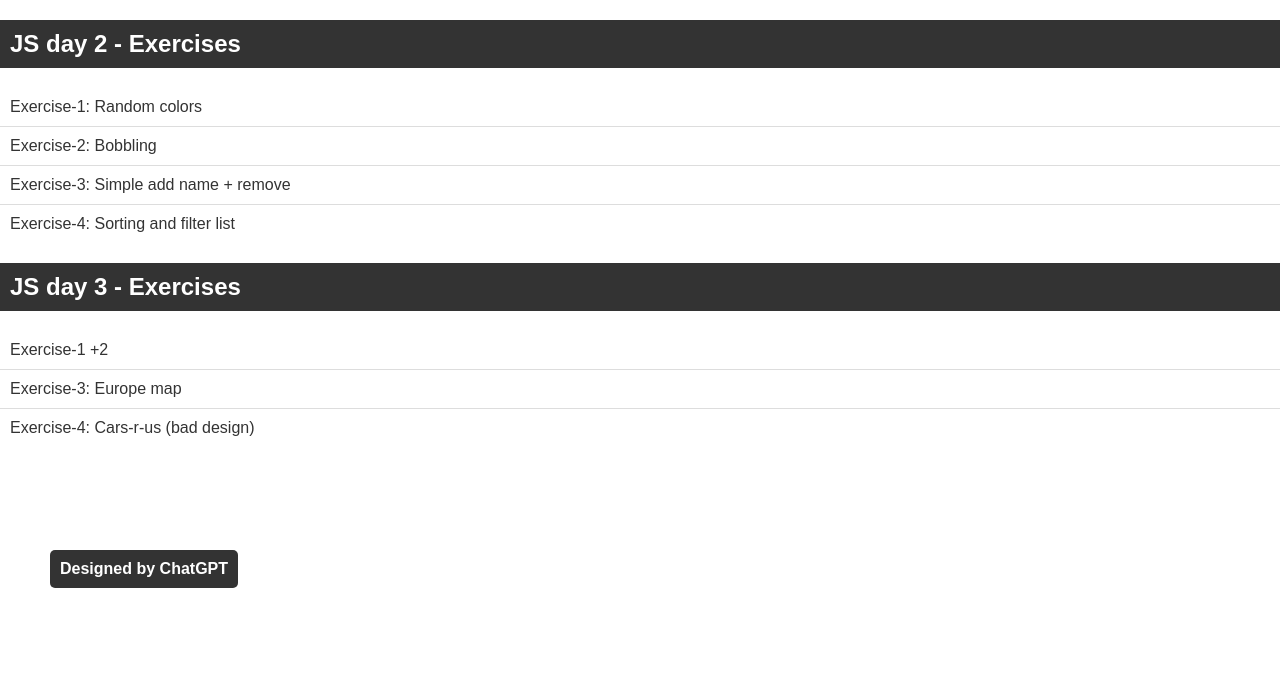
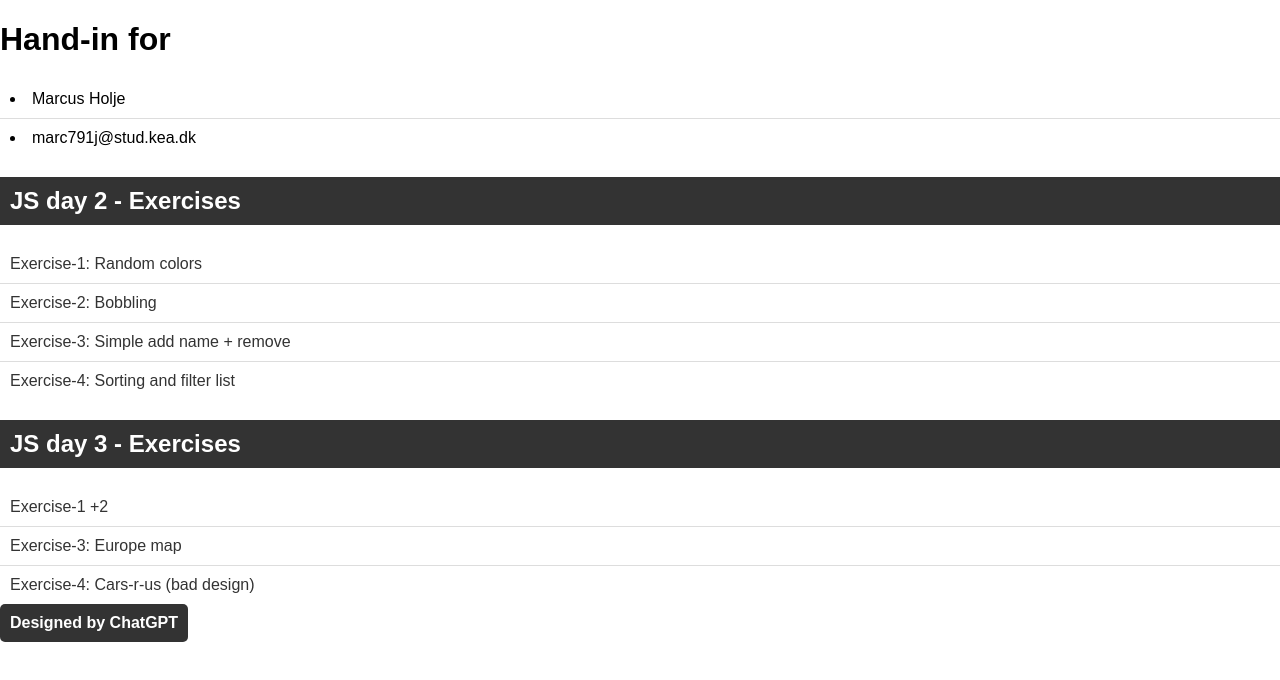
Before and after one commit to norskemarcus/javascript_week2, a plain HTML site: page index.html in a window 1280 px wide. Drawn offline with Linux system fonts and the light colour scheme.

Commit message:
added name and student number

```diff
--- a/index.html
+++ b/index.html
@@ -7,6 +7,12 @@
     <title>Marcus exercises</title>
     <link href="styleIndex.css" rel="stylesheet" />
   </head>
+
+    <h1>Hand-in for</h1>
+    <uo>
+      <li>Marcus Holje</li>
+      <li>marc791j@stud.kea.dk</li>
+    </uo>
 
     <h2>JS day 2 - Exercises</h2>
     <ul>
--- a/styleIndex.css
+++ b/styleIndex.css
@@ -38,9 +38,7 @@ a:hover {
 }
 
 .reference-button {
-  position: absolute;
-  top: 550px;
-  left: 50px;
+  margin-top: 3 em;
   display: inline-block;
   padding: 10px;
   background-color: #333;
```
